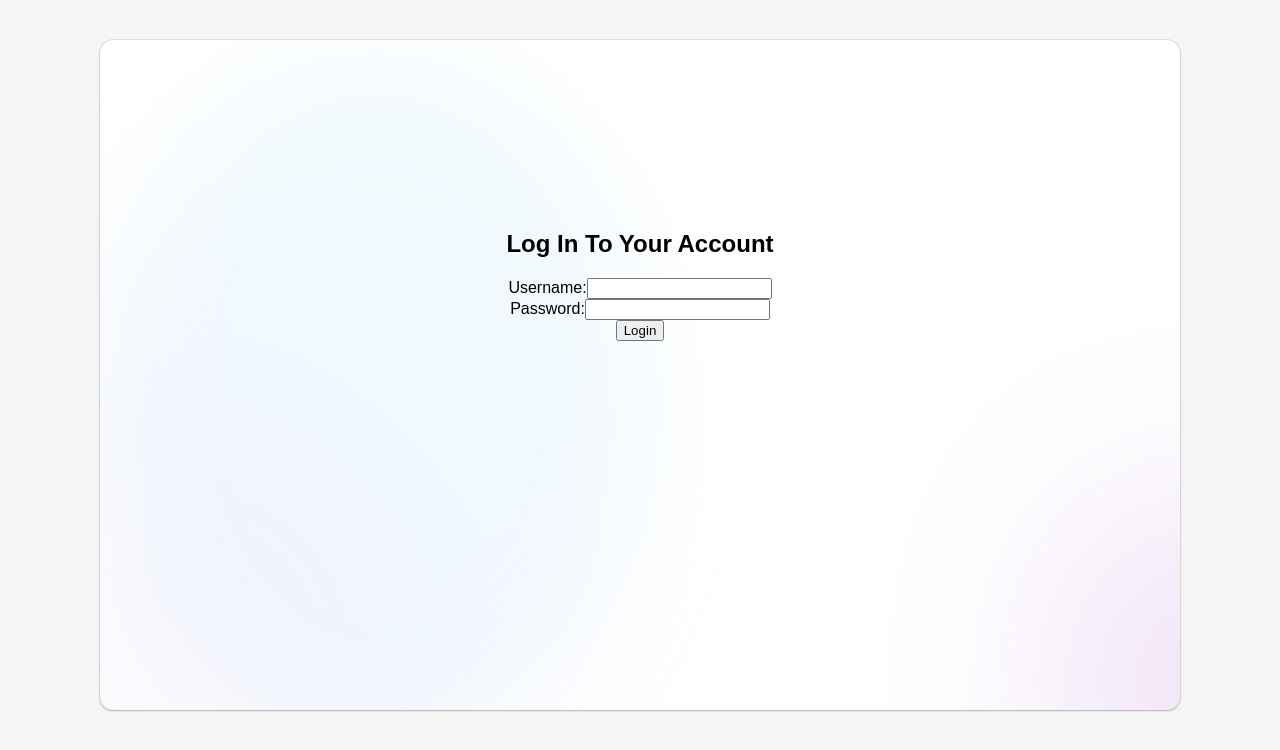
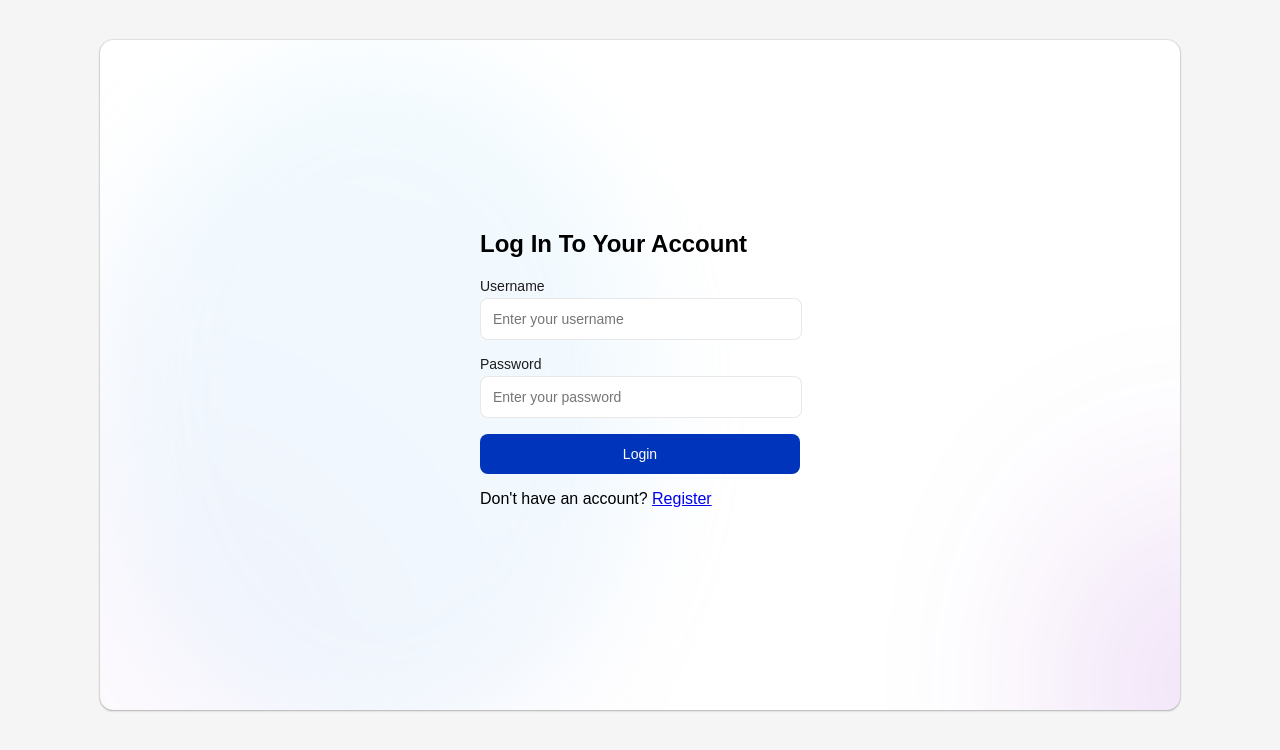
Before and after one commit to Jatin965/authenticated-task-manager, a React (Vite) app: page /login in a window 1280 px wide. Shown: the top 750 px of the page. Built offline with nearby package versions, Linux system fonts and the light colour scheme.

Commit message:
Added styles for auth pages

```diff
--- a/src/assets/scss/_auth.scss
+++ b/src/assets/scss/_auth.scss
@@ -1,4 +1,41 @@
-.login {
-  text-align: center;
+.login,
+.register {
+  width: 20rem;
+  margin: 0 auto;
   margin-top: 20vh;
+
+  form {
+    .field {
+      margin-bottom: 16px;
+      label {
+        display: block;
+        margin-bottom: 4px;
+        font-size: 14px;
+        font-weight: 500;
+        color: $theme-text-two;
+      }
+      input {
+        width: calc(100% - 24px);
+        padding: 12px;
+        border: 1px solid rgba(33, 33, 33, 0.1);
+        border-radius: 8px;
+        font-size: 14px;
+        font-weight: 500;
+        color: $theme-text-two;
+      }
+    }
+    button {
+      width: 100%;
+      text-align: center;
+      padding: 12px 24px;
+      background-color: $theme-primary;
+      border: none;
+      outline: none;
+      border-radius: 8px;
+      font-size: 14px;
+      font-weight: 500;
+      color: $theme-white;
+      cursor: pointer;
+    }
+  }
 }
--- a/src/components/Auth/LoginForm.jsx
+++ b/src/components/Auth/LoginForm.jsx
@@ -1,11 +1,11 @@
-import React, { useState } from 'react';
-import { useDispatch } from 'react-redux';
-import { login } from '../../redux/slices/authSlice';
-import { useNavigate } from 'react-router-dom';
+import React, { useState } from "react";
+import { useDispatch } from "react-redux";
+import { login } from "../../redux/slices/authSlice";
+import { Link, useNavigate } from "react-router-dom";
 
 const LoginForm = () => {
-  const [username, setUsername] = useState('');
-  const [password, setPassword] = useState('');
+  const [username, setUsername] = useState("");
+  const [password, setPassword] = useState("");
   const [error, setError] = useState(null);
   const dispatch = useDispatch();
   const navigate = useNavigate();
@@ -14,42 +14,50 @@ const LoginForm = () => {
     e.preventDefault();
 
     // Fetch users from localStorage
-    const users = JSON.parse(localStorage.getItem('users')) || [];
+    const users = JSON.parse(localStorage.getItem("users")) || [];
 
     // Find the user
-    const user = users.find((user) => user.username === username && user.password === password);
+    const user = users.find(
+      (user) => user.username === username && user.password === password
+    );
 
     if (user) {
       dispatch(login({ username }));
-      localStorage.setItem('loggedInUser', username); // Store the logged-in user
-      navigate('/tasks');
+      localStorage.setItem("loggedInUser", username); // Store the logged-in user
+      navigate("/tasks");
     } else {
-      setError('Invalid credentials. Please try again.');
+      setError("Invalid credentials. Please try again.");
     }
   };
 
   return (
     <form onSubmit={handleLogin}>
-      {error && <p style={{ color: 'red' }}>{error}</p>}
-      <div>
-        <label>Username:</label>
+      {error && <p style={{ color: "red" }}>{error}</p>}
+      <div className="field">
+        <label>Username</label>
         <input
           type="text"
           value={username}
+          placeholder="Enter your username"
           onChange={(e) => setUsername(e.target.value)}
           required
         />
       </div>
-      <div>
-        <label>Password:</label>
+      <div className="field">
+        <label>Password</label>
         <input
           type="password"
           value={password}
+          placeholder="Enter your password"
           onChange={(e) => setPassword(e.target.value)}
           required
         />
       </div>
       <button type="submit">Login</button>
+
+      <p>
+        Don't have an account? <Link to="/register">Register</Link>
+      </p>
     </form>
   );
 };
--- a/src/components/Auth/RegisterForm.jsx
+++ b/src/components/Auth/RegisterForm.jsx
@@ -1,10 +1,10 @@
-import React, { useState } from 'react';
-import { useNavigate } from 'react-router-dom';
-import { login } from '../../redux/slices/authSlice';
+import React, { useState } from "react";
+import { Link, useNavigate } from "react-router-dom";
+import { login } from "../../redux/slices/authSlice";
 
 const RegisterForm = () => {
-  const [username, setUsername] = useState('');
-  const [password, setPassword] = useState('');
+  const [username, setUsername] = useState("");
+  const [password, setPassword] = useState("");
   const [error, setError] = useState(null);
   const navigate = useNavigate();
 
@@ -12,47 +12,52 @@ const RegisterForm = () => {
     e.preventDefault();
 
     // Fetch users from localStorage
-    const users = JSON.parse(localStorage.getItem('users')) || [];
+    const users = JSON.parse(localStorage.getItem("users")) || [];
 
     // Check if the user already exists
     const userExists = users.some((user) => user.username === username);
 
     if (userExists) {
-      setError('User already exists. Please login or choose a different username.');
+      setError("User already exists. Please login or choose a different username.");
     } else {
       // Save the new user to localStorage
       users.push({ username, password });
       dispatch(login({ username }));
-      localStorage.setItem('loggedInUser', username);
-      localStorage.setItem('users', JSON.stringify(users));
+      localStorage.setItem("loggedInUser", username);
+      localStorage.setItem("users", JSON.stringify(users));
 
       // Redirect to login page
-      navigate('/tasks');
+      navigate("/tasks");
     }
   };
 
   return (
     <form onSubmit={handleRegister}>
-      {error && <p style={{ color: 'red' }}>{error}</p>}
-      <div>
-        <label>Username:</label>
+      {error && <p style={{ color: "red" }}>{error}</p>}
+      <div className="field">
+        <label>Username</label>
         <input
           type="text"
           value={username}
+          placeholder="Enter a unique username"
           onChange={(e) => setUsername(e.target.value)}
           required
         />
       </div>
-      <div>
-        <label>Password:</label>
+      <div className="field">
+        <label>Password</label>
         <input
           type="password"
           value={password}
+          placeholder="Enter a password"
           onChange={(e) => setPassword(e.target.value)}
           required
         />
       </div>
       <button type="submit">Register</button>
+      <p>
+        Already have an account? <Link to="/login">Login</Link>
+      </p>
     </form>
   );
 };
--- a/src/pages/Register.jsx
+++ b/src/pages/Register.jsx
@@ -4,7 +4,7 @@ import layoutOne from "../components/Layouts/layoutOne";
 
 const Register = () => {
   return (
-    <div>
+    <div className="register">
       <h2>Register</h2>
       <RegisterForm />
     </div>
```
